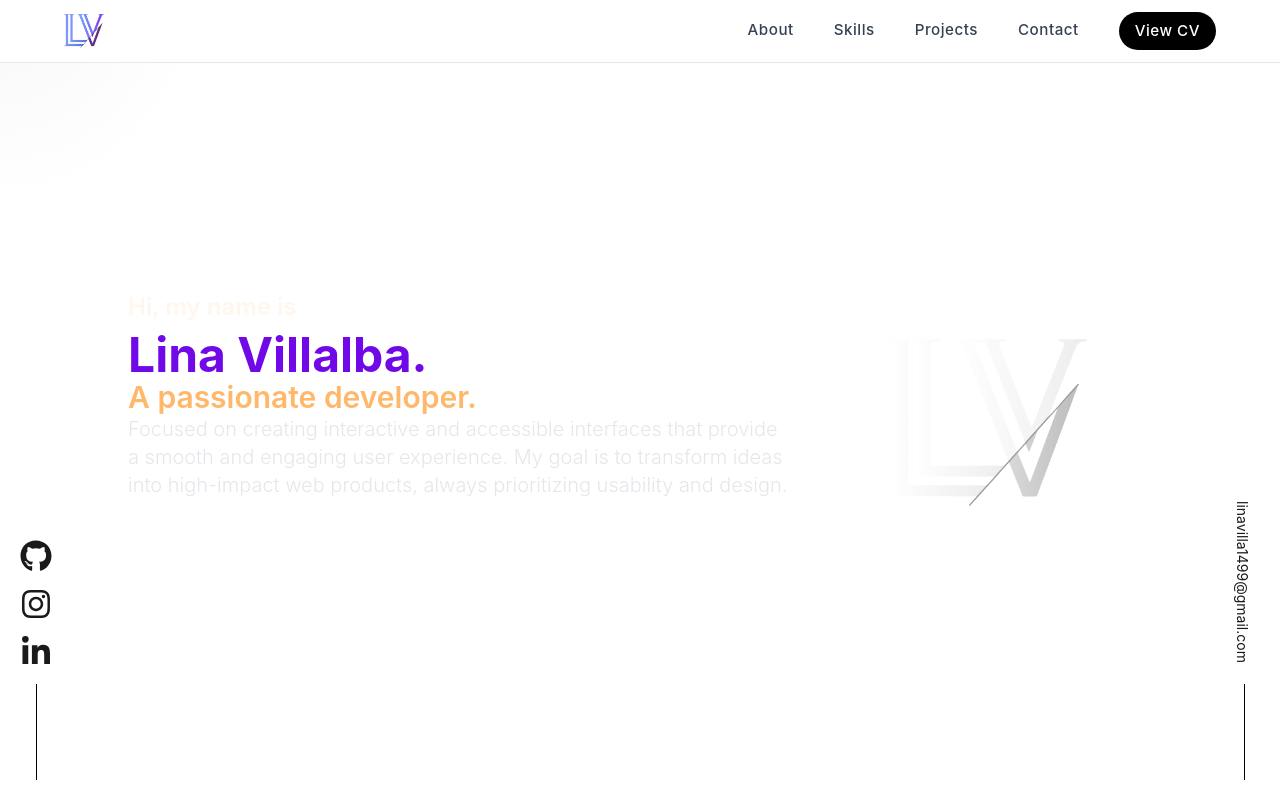
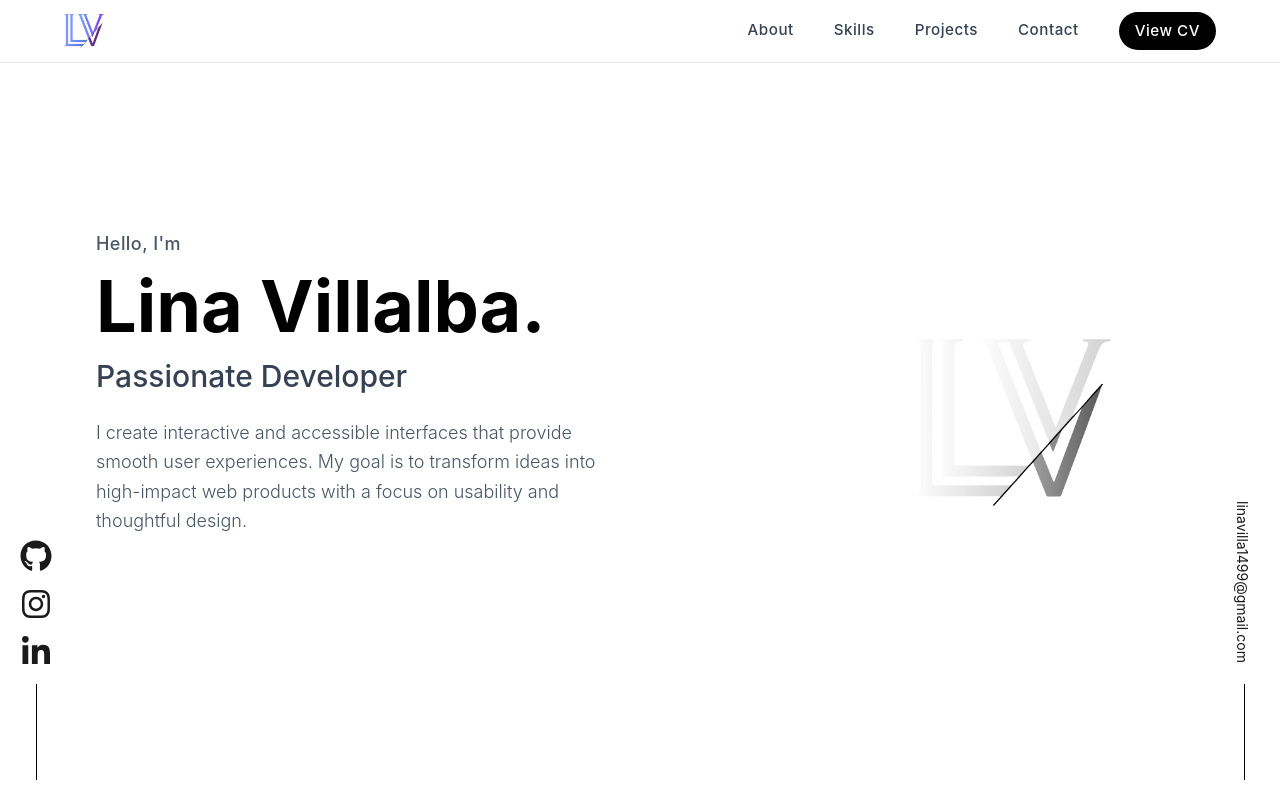
Before and after one commit to LinaMariaV/lina-portafolio, a Next.js app: page / in a window 1280 px wide. Shown: the top 800 px of the page. Built offline with nearby package versions, Linux system fonts and the light colour scheme.

Commit message:
Refactor Intro component styles for improved layout, text consistency, and animation timing

```diff
--- a/src/components/intro/intro.tsx
+++ b/src/components/intro/intro.tsx
@@ -4,53 +4,58 @@ import Image from "next/image";
 
 export default function Intro() {
   return (
-    <div className="w-full max-w-6xl px-16 sm:px-16 pt-[15vh] sm:pt-0 pb-0 flex flex-col sm:flex-row sm:space-x-8 sm:items-center sm:justify-start min-h-[90vh]">
+    <div className="w-full max-w-6xl px-6 sm:px-8 pt-[12vh] sm:pt-0 pb-0 flex flex-col sm:flex-row sm:space-x-12 sm:items-center sm:justify-start min-h-[90vh]">
 
       <motion.div
         className="flex flex-col items-start sm:w-2/3"
-        initial={{ opacity: 0, y: 50 }}
+        initial={{ opacity: 0, y: 30 }}
         animate={{ opacity: 1, y: 0 }}
-        transition={{ duration: 1, delay: 0.2 }}
+        transition={{ duration: 0.8, delay: 0.1 }}
       >
-        <h2 className="text-2xl text-orange-50 font-semibold mb-2 mt-6">
-          Hi, my name is
+        <h2 className="text-lg text-gray-600 dark:text-gray-400 font-medium mb-3 tracking-wide">
+          Hello, I'm
         </h2>
         <motion.h1
-          className="text-5xl text-violet-700 font-bold"
-          initial={{ opacity: 0, x: -50 }}
+          className="text-6xl sm:text-7xl font-bold text-black dark:text-white mb-4"
+          initial={{ opacity: 0, x: -30 }}
           animate={{ opacity: 1, x: 0 }}
-          transition={{ duration: 1, delay: 0.4 }}
+          transition={{ duration: 0.8, delay: 0.2 }}
         >
           Lina Villalba.
         </motion.h1>
         <motion.p
-          className="text-3xl text-orange-300 font-semibold"
-          initial={{ opacity: 0, x: -50 }}
+          className="text-2xl sm:text-3xl text-gray-700 dark:text-gray-300 font-medium mb-6"
+          initial={{ opacity: 0, x: -30 }}
           animate={{ opacity: 1, x: 0 }}
-          transition={{ duration: 1, delay: 0.6 }}
+          transition={{ duration: 0.8, delay: 0.3 }}
         >
-          A passionate developer.
+          Passionate Developer
         </motion.p>
         <motion.p
-          className="text-xl text-gray-200 text-left font-light"
-          initial={{ opacity: 0, x: -50 }}
-          animate={{ opacity: 1, x: 0 }}
-          transition={{ duration: 1, delay: 0.8 }}
+          className="text-base sm:text-lg text-gray-600 dark:text-gray-400 font-light leading-relaxed max-w-lg"
+          initial={{ opacity: 0, y: 20 }}
+          animate={{ opacity: 1, y: 0 }}
+          transition={{ duration: 0.8, delay: 0.4 }}
         >
-          Focused on creating interactive and accessible interfaces that provide
-          a smooth and engaging user experience. My goal is to transform ideas
-          into high-impact web products, always prioritizing usability and
-          design.
+          I create interactive and accessible interfaces that provide smooth user experiences.
+          My goal is to transform ideas into high-impact web products with a focus on usability
+          and thoughtful design.
         </motion.p>
-        <Iconst />
+        <motion.div
+          initial={{ opacity: 0, y: 20 }}
+          animate={{ opacity: 1, y: 0 }}
+          transition={{ duration: 0.8, delay: 0.5 }}
+        >
+          <Iconst />
+        </motion.div>
       </motion.div>
 
 
       <motion.div
-        className="flex flex-col items-center hidden sm:flex sm:w-1/3"
-        initial={{ opacity: 0, x: 50 }}
-        animate={{ opacity: .4, x: 0 }}
-        transition={{ duration: 1, delay: 1 }}
+        className="flex flex-col items-center hidden sm:flex sm:w-1/3 opacity-40 dark:opacity-30"
+        initial={{ opacity: 0, x: 30 }}
+        animate={{ opacity: 1, x: 0 }}
+        transition={{ duration: 0.8, delay: 0.6 }}
       >
         <Image
           src="/lv-logo-grey.png"
```
